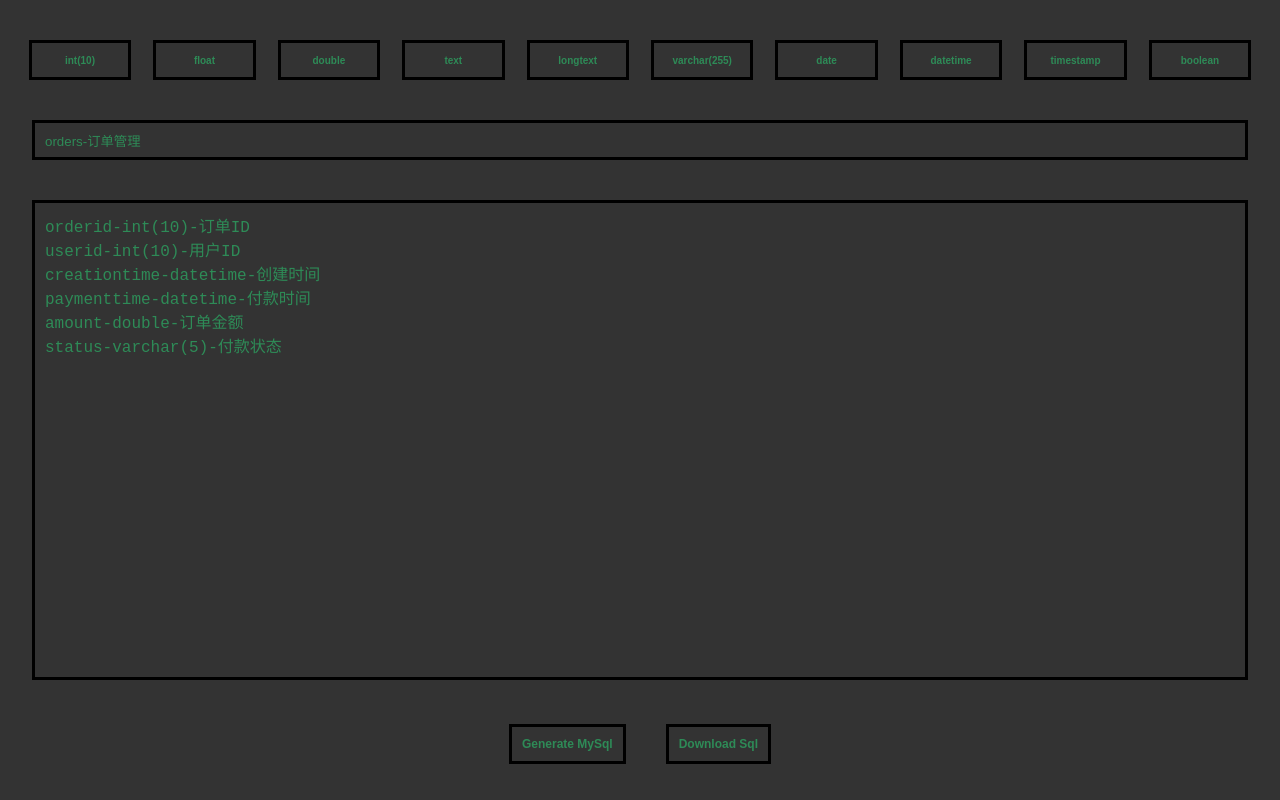
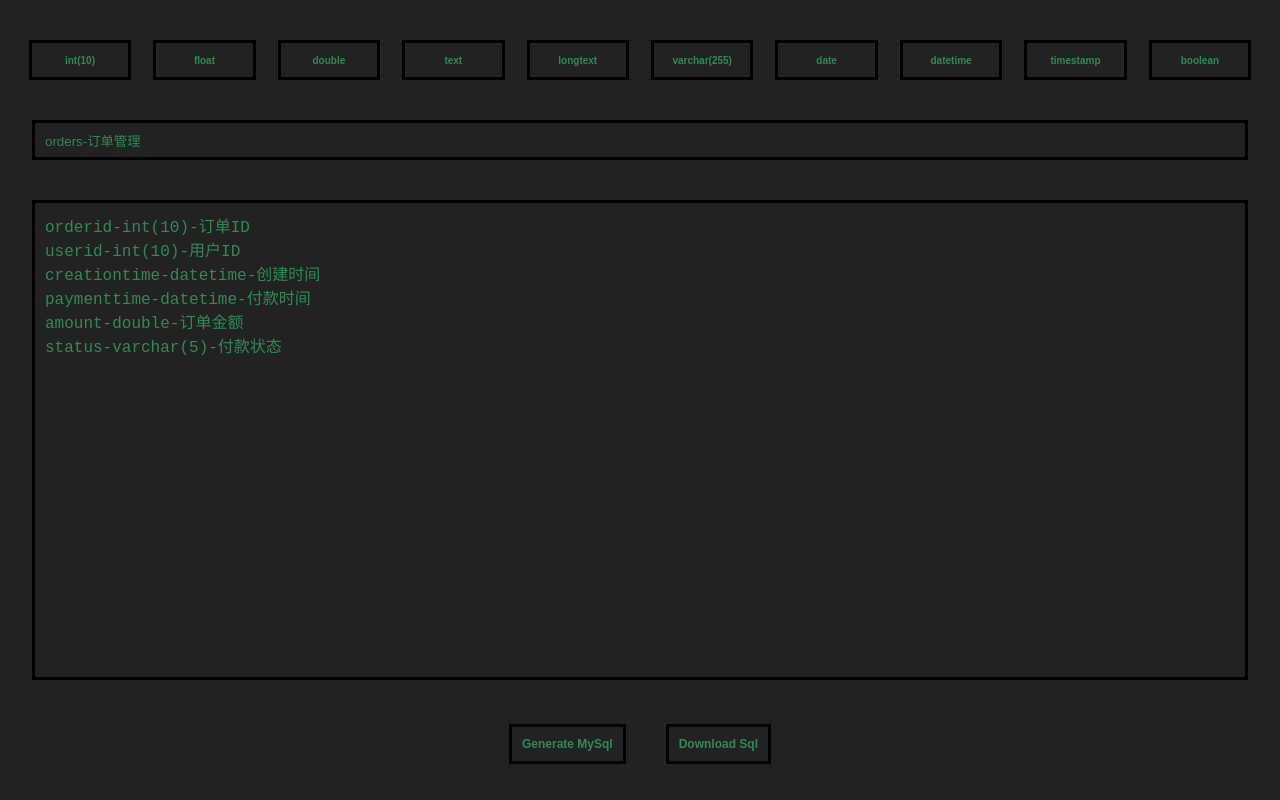
Before and after one commit to 657258535/SQL-Generation, a plain HTML site: page index.html in a window 1280 px wide. Drawn offline with Linux system fonts and the light colour scheme.

Commit message:
Update index.html

```diff
--- a/index.html
+++ b/index.html
@@ -12,10 +12,10 @@
 				box-sizing: border-box;
 				outline: none;
 			}
-			body{background-color: #333;}
+			body{background-color: #222;}
 			#fields,.btn,#tip input,#tableName{
 			    border: 3px solid #000;
-			    background-color: #333;
+			    background-color: #222;
 			    margin-top: 5vh;
 			    color: seagreen;
 			}
```
